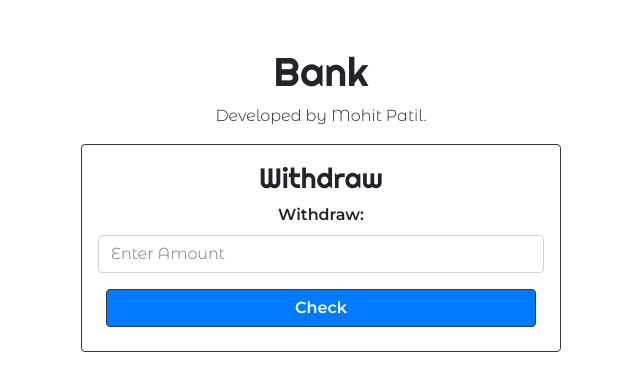
After one commit to mohitpatil30501/Bank, a Flask app: template templates/withdraw.html in a window 1280 px wide. The commit adds this page. Shown: the top 391 px of the page, without its empty margins (319-959 px from the left). Run offline with Flask 2, Linux system fonts and the light colour scheme; the template is opened without the code that fills it, so the values that code supplies are empty; some libraries are stand-ins or nearby versions.

Commit message:
Withdraw process added

```diff
--- a/main.py
+++ b/main.py
@@ -4,6 +4,7 @@ from module.login import LogIn
 from module.signup import SignUp
 from module.profile import Profile
 from module.deposit import Deposit
+from module.withdraw import Withdraw
 from database.database import Database
 
 app = Flask(__name__)
@@ -13,6 +14,32 @@ app.secret_key = "mohit"
 @app.before_first_request
 def initialize_database():
     Database.initialize()
+
+
+@app.route('/withdraw', methods=['POST'])
+def withdraw_template():
+    return render_template('withdraw.html')
+
+
+@app.route('/auth/withdraw', methods=['POST'])
+def withdraw_user():
+    payment_amount = request.form['withdraw']
+    Withdraw.Otp_Call(payment_amount)
+    return redirect('/otp', code=307)
+
+
+@app.route('/proceed/withdraw', methods=['POST'])
+def Proceed_Withdraw():
+    if session['otp_progress']:
+        withdraw_object = Withdraw(session['payment_amount'], session['username'], session['name'], session['mobile'],
+                                   session['balance'], session['key'])
+        withdraw_process_status = withdraw_object.Proceed_withdraw()
+        if withdraw_process_status:
+            return redirect('/success', code=307)
+        else:
+            return render_template('error.html', title="Error", text="Oops..", path="/")
+    else:
+        return render_template('error.html', title="Error", text="Oops..", path="/")
 
 
 @app.route('/deposit', methods=['POST'])
@@ -69,6 +96,11 @@ def profile_template():
         return render_template('profile.html', name=user_profile_object.name, balance=user_profile_object.balance)
     else:
         return render_template('error.html', title="Error", text="Oops..", path="/")
+
+
+@app.route('/success', methods=['POST'])
+def Success():
+    return render_template("success.html")
 
 
 @app.route('/logout')
--- a/templates/profile.html
+++ b/templates/profile.html
@@ -38,7 +38,9 @@
                 </form>
             </div>
             <div class="col-sm-6 col-12 my-2">
-                <a class="text-center btn btn-block bg-primary text-white border-dark" href="#">Withdraw</a>
+                <form method="post" action="/withdraw">
+                    <button class="text-center btn btn-block bg-primary text-white border-dark" type="submit">Withdraw</button>
+                </form>
             </div>
             <div class="col-sm-6 col-12 my-2">
                 <a class="text-center btn btn-block bg-primary text-white border-dark" href="#">Transfer</a>
--- /dev/null
+++ b/templates/success.html
@@ -0,0 +1,6 @@
+{% extends "base.html" %}
+{% block content %}
+<form class="container" method="post" action="/profile">
+    <button class="btn btn-primary" type="submit" >Success</button>
+</form>
+{% endblock %}
--- /dev/null
+++ b/templates/withdraw.html
@@ -0,0 +1,29 @@
+{% extends "base.html" %}
+{% block content %}
+<div class="container righteous text-center" style="max-width: 600px;">
+    <h1 class="text-center pt-5">Bank</h1>
+    <p class="text-center montserrat-alt">Developed by Mohit Patil.</p>
+    <div class="container montserrat border border-dark rounded p-3" style="max-width: 480px;">
+        <form id="withdraw-form" action="/auth/withdraw" method="post">
+            <h3 class="text-center righteous">Withdraw</h3>
+            <div class="form-group">
+                <label for="withdraw">Withdraw:</label>
+                <input type="text" class="form-control montserrat-alt" placeholder="Enter Amount" id="withdraw" name="withdraw"  autocapitalize="off" spellcheck="false" autocomplete="off" oninput="numberOnly(this.id);" required>
+            </div>
+            <div class="text-center">
+                <div class="px-2 text-center my-2">
+                    <button type="submit" class="btn btn-primary border border-dark" id="submit-button" style="width:100%">Check</button>
+                </div>
+            </div>
+        </form>
+    </div>
+</div>
+<script>
+    function numberOnly(id)
+            {
+                var element = document.getElementById(id);
+                var regex = /[^0-9]/gi;
+                element.value = element.value.replace(regex, "");
+            }
+</script>
+{% endblock %}
```
Also changed, not shown: module/withdraw.py (added, +50 -0 lines).
